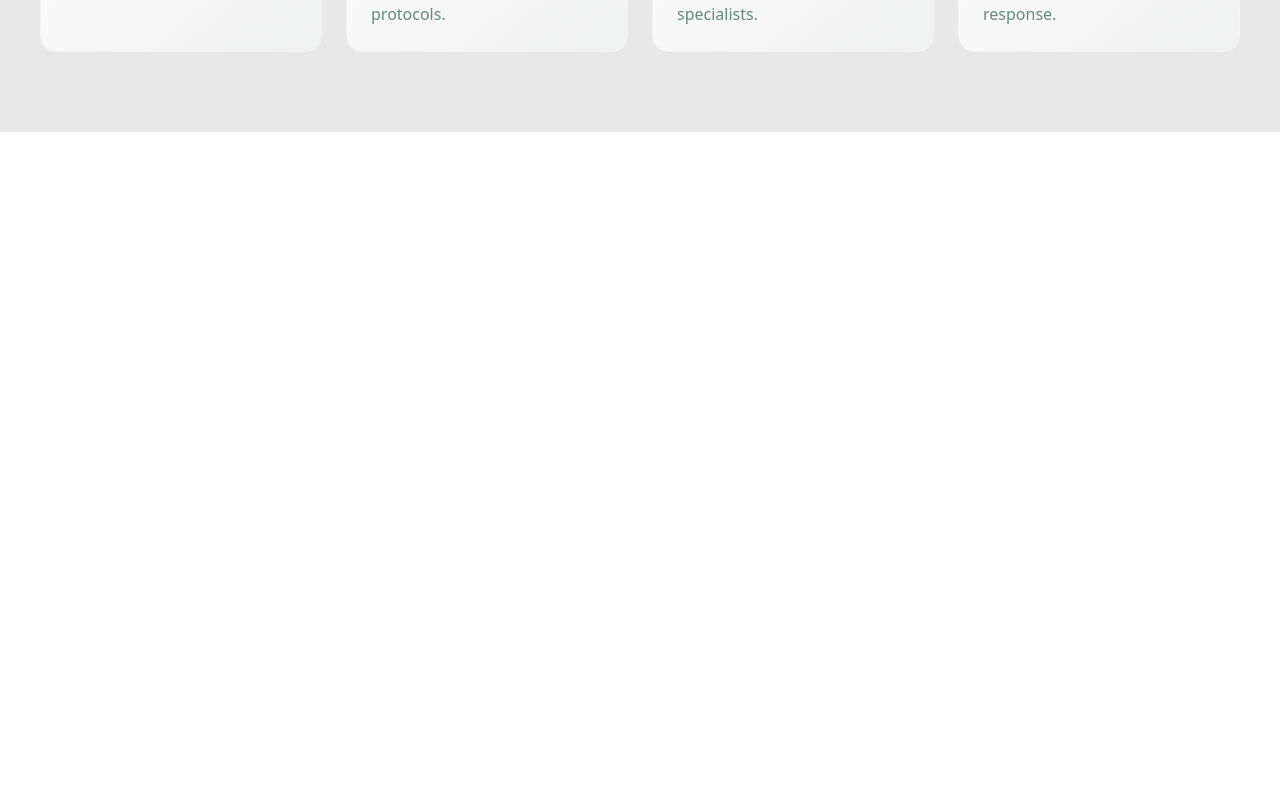
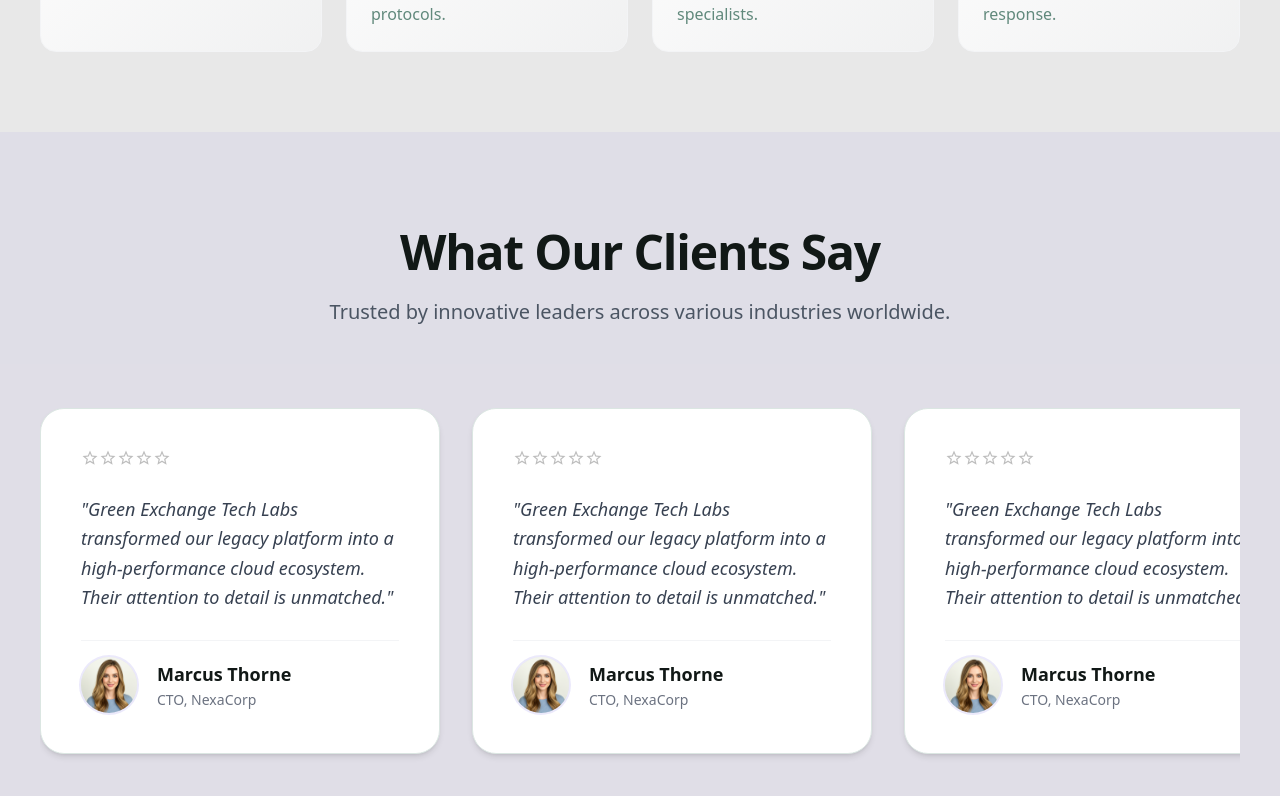
Before and after one commit to charles806/GREENXCHANGE-TECH-LABS, a Next.js app: page /Home in a window 1280 px wide. Shown: the part 2431-3227 px from the top of the page. Before the commit the page ends 2563 px from the top, so only its background shows below. Built offline with nearby package versions, Linux system fonts and the light colour scheme.

Commit message:
Testimonails

```diff
--- a/app/Home/page.tsx
+++ b/app/Home/page.tsx
@@ -3,6 +3,7 @@ import Image from "next/image";
 import { links } from "@/app/libs/constant/link";
 //Image
 import hero from "@/public/unnamed.png";
+import testmonial_one from "@/public/testmonial1.png";
 //UI
 import CountUp from "@/component/UI/CountUp";
 //Icons
@@ -24,6 +25,7 @@ import {
   Star,
   Headset,
 } from "lucide-react";
+import { Rating } from "@mui/material";
 
 const Home = async () => {
   return (
@@ -435,7 +437,118 @@ const Home = async () => {
         </div>
       </section>
 
+      {/* Testimonails */}
+      <section className="bg-primary/5 py-24">
+        <div className="max-w-7xl mx-auto w-full px-6 md:px-10">
+          {/* Header */}
+          <div className="text-center mb-20">
+            <h2 className="text-[#111816] text-4xl md:text-5xl font-bold mb-5 tracking-tight">
+              What Our Clients Say
+            </h2>
+            <p className="text-gray-600 text-lg md:text-xl max-w-2xl mx-auto leading-relaxed">
+              Trusted by innovative leaders across various industries worldwide.
+            </p>
+          </div>
 
+          {/* Testimonials Carousel */}
+          <div className="flex gap-8 overflow-x-auto pb-10 snap-x snap-mandatory no-scrollbar -mx-6 px-6 md:mx-0 md:px-0">
+            {/* Testimonial Card 1 */}
+            <div className="min-w-[320px] md:min-w-[400px] snap-center bg-white p-10 rounded-3xl shadow-md hover:shadow-xl border border-[#dbe6e2] hover:border-primary/30 flex flex-col gap-7 transition-all duration-300 group">
+              <div className="flex gap-1 text-primary">
+                <Rating
+                  size="small"
+                  readOnly
+                  className="text-green-400! outline-green-300"
+                />
+              </div>
+              <p className="text-gray-700 text-base md:text-lg italic leading-relaxed flex-grow">
+                &quot;Green Exchange Tech Labs transformed our legacy platform
+                into a high-performance cloud ecosystem. Their attention to
+                detail is unmatched.&quot;
+              </p>
+              <div className="flex items-center gap-5 pt-4 border-t border-gray-100">
+                <div className="w-14 h-14 rounded-full bg-gray-200 overflow-hidden flex-shrink-0 ring-2 ring-primary/10 group-hover:ring-primary/30 transition-all duration-300">
+                  <Image
+                    src={testmonial_one}
+                    alt="Marcus Thorne"
+                    className="w-full h-full object-cover"
+                  />
+                </div>
+                <div>
+                  <p className="font-bold text-[#111816] text-lg">
+                    Marcus Thorne
+                  </p>
+                  <p className="text-sm text-gray-500 mt-0.5">CTO, NexaCorp</p>
+                </div>
+              </div>
+            </div>
+
+            {/* Testimonial Card 2 */}
+            <div className="min-w-[320px] md:min-w-[400px] snap-center bg-white p-10 rounded-3xl shadow-md hover:shadow-xl border border-[#dbe6e2] hover:border-primary/30 flex flex-col gap-7 transition-all duration-300 group">
+              <div className="flex gap-1 text-primary">
+                <Rating
+                  size="small"
+                  readOnly
+                  className="text-green-400! outline-green-300"
+                />
+              </div>
+              <p className="text-gray-700 text-base md:text-lg italic leading-relaxed flex-grow">
+                &quot;Green Exchange Tech Labs transformed our legacy platform
+                into a high-performance cloud ecosystem. Their attention to
+                detail is unmatched.&quot;
+              </p>
+              <div className="flex items-center gap-5 pt-4 border-t border-gray-100">
+                <div className="w-14 h-14 rounded-full bg-gray-200 overflow-hidden flex-shrink-0 ring-2 ring-primary/10 group-hover:ring-primary/30 transition-all duration-300">
+                  <Image
+                    src={testmonial_one}
+                    alt="Marcus Thorne"
+                    className="w-full h-full object-cover"
+                  />
+                </div>
+                <div>
+                  <p className="font-bold text-[#111816] text-lg">
+                    Marcus Thorne
+                  </p>
+                  <p className="text-sm text-gray-500 mt-0.5">CTO, NexaCorp</p>
+                </div>
+              </div>
+            </div>
+
+            {/* Testimonial Card 3 */}
+            <div className="min-w-[320px] md:min-w-[400px] snap-center bg-white p-10 rounded-3xl shadow-md hover:shadow-xl border border-[#dbe6e2] hover:border-primary/30 flex flex-col gap-7 transition-all duration-300 group">
+              <div className="flex gap-1 text-primary">
+                <Rating
+                  size="small"
+                  readOnly
+                  className="text-green-400! outline-green-300"
+                />
+              </div>
+              <p className="text-gray-700 text-base md:text-lg italic leading-relaxed flex-grow">
+                &quot;Green Exchange Tech Labs transformed our legacy platform
+                into a high-performance cloud ecosystem. Their attention to
+                detail is unmatched.&quot;
+              </p>
+              <div className="flex items-center gap-5 pt-4 border-t border-gray-100">
+                <div className="w-14 h-14 rounded-full bg-gray-200 overflow-hidden flex-shrink-0 ring-2 ring-primary/10 group-hover:ring-primary/30 transition-all duration-300">
+                  <Image
+                    src={testmonial_one}
+                    alt="Marcus Thorne"
+                    className="w-full h-full object-cover"
+                  />
+                </div>
+                <div>
+                  <p className="font-bold text-[#111816] text-lg">
+                    Marcus Thorne
+                  </p>
+                  <p className="text-sm text-gray-500 mt-0.5">CTO, NexaCorp</p>
+                </div>
+              </div>
+            </div>
+          </div>
+        </div>
+      </section>
+
+      {/*  */}
     </main>
   );
 };
--- a/app/providers/LoadingProvider.tsx
+++ b/app/providers/LoadingProvider.tsx
@@ -64,7 +64,7 @@ function LoadingProviderContent({ children }: LoadingProviderProps) {
   useEffect(() => {
     if (!pageLoadComplete || !loadingStartTime) return;
 
-    const MINIMUM_DISPLAY_TIME = 5000;
+    const MINIMUM_DISPLAY_TIME = 100;
     const elapsedTime = Date.now() - loadingStartTime;
     const remainingTime = Math.max(0, MINIMUM_DISPLAY_TIME - elapsedTime);
 
```
Also changed, not shown: public/testmonial1.png (added).
